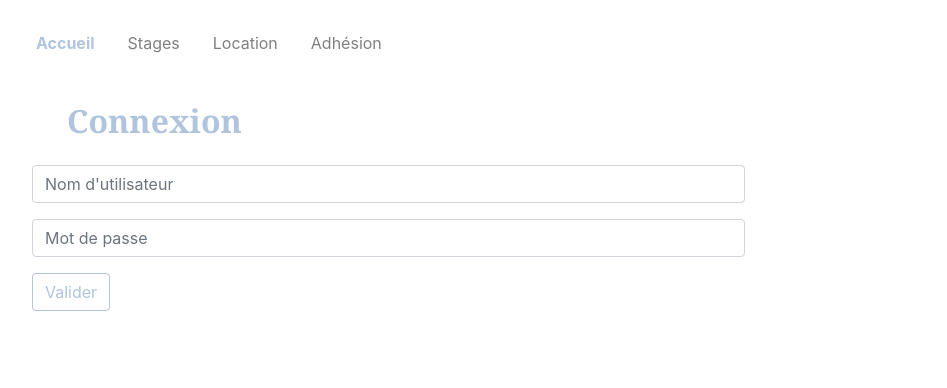
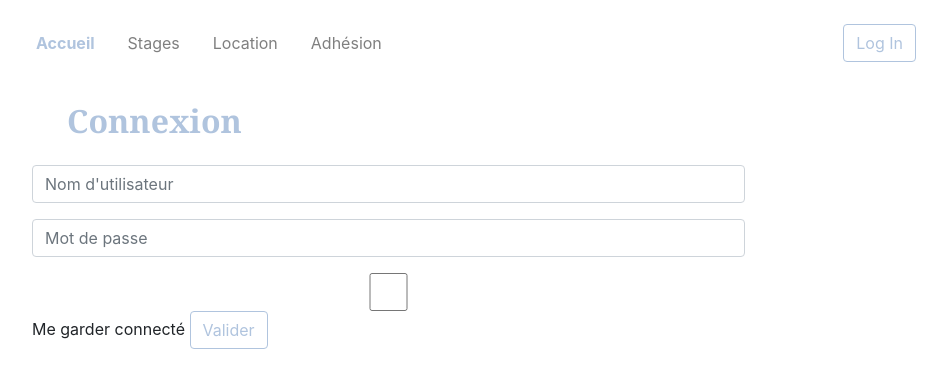
Before and after one commit to andrei-bolkonsky/cnse, a Flask app: page /auth/login in a window 1280 px wide. Shown: the top 388 px of the page, without its empty margins (168-1115 px from the left). Run offline with Flask 2, Linux system fonts and the light colour scheme; some libraries are stand-ins or nearby versions.

Commit message:
Solved login issues

```diff
--- a/app/auth/views.py
+++ b/app/auth/views.py
@@ -2,7 +2,7 @@ from flask import render_template, session, flash, redirect, url_for, request
 from . import auth
 from .forms import LoginForm
 from ..models import User
-from flask_login import login_user
+from flask_login import login_user, logout_user
 
 
 @auth.route('/login', methods=['GET', 'POST'])
@@ -16,9 +16,15 @@ def login():
             login_user(user, form.remember_me.data)
             next = request.args.get('next')
             if next is None or not next.startswith('/'):
-                new = url_for('main.index')
+                next = url_for('main.index')
             return redirect(next)
         flash("Nom d'utilisateur ou mot de passe invalide.")
     return render_template('auth/login.html',
                            form=form,
                            username=session.get('username'))
+
+@auth.route('/logout')
+def logout():
+    logout_user()
+    flash('Vous avez été déconnecté avec succès.')
+    return redirect(url_for('main.index'))
--- a/app/main/views.py
+++ b/app/main/views.py
@@ -1,5 +1,6 @@
 from .weather_utils import get_current_conditions, get_hourly_conditions
-from flask import render_template, session, redirect, url_for, flash
+from flask import render_template, session, redirect, url_for
+from flask_login import login_required
 from .forms import ArticleForm
 from ..models import Post
 from . import main
@@ -14,6 +15,7 @@ def index():
 
 
 @main.route('/test')
+@login_required
 def test():
     data = get_hourly_conditions()
     return render_template('test.html', data=data)
--- a/app/templates/auth/login.html
+++ b/app/templates/auth/login.html
@@ -16,9 +16,9 @@
 			<!--{{ form.password.label }}-->
             {{ form.password(class="form-control") }}
 		</div>
-		<div class="form-group">
-			<button type="submit" class="btn">Valider</button>
-		</div>
+        {{ form.remember_me(class="form-control") }}
+        {{ form.remember_me.label }}
+        <button type="submit" class="btn">Valider</button>
 	</form>
 
 	{% if username %}<h3>Bonjour {{ username }} :)</h3>
--- a/app/templates/base.html
+++ b/app/templates/base.html
@@ -1,6 +1,6 @@
 {% extends "bootstrap/base.html" %}
 
-{% import 'macros.html' as macros %}
+{% import 'macros.html' as macros with context %}
 
 {% block title %}CNSE base page{% endblock %}
 
--- a/app/templates/macros.html
+++ b/app/templates/macros.html
@@ -4,11 +4,12 @@
 
 {% macro render_navbar(int) %}
 	<nav class="navbar navbar-expand-md navbar-light bg-white">
-		<button class="navbar-toggler ml-auto" type="button" data-toggle="collapse" data-target="#navbarNavAltMarkup" aria-controls="navbarNavAltMarkup" aria-expanded="false" aria-label="Toggle navigation">
+		<button class="navbar-toggler ml-auto" type="button" data-toggle="collapse" data-target="#navbarNavAltMarkup"
+                aria-controls="navbarNavAltMarkup" aria-expanded="false" aria-label="Toggle navigation">
 			<span class="navbar-toggler-icon"></span>
 		</button>
 		<div class="collapse navbar-collapse" id="navbarNavAltMarkup">
-			<div class="navbar-nav">
+			<div class="navbar-nav mr-auto">
 				{% set i = 0 %}
 				{% for page_nm in ['Accueil', 'Stages', 'Location', 'Adhésion']%}
 					{% set is_active = False %}
@@ -19,6 +20,12 @@
 					{% set i = i+1 %}
 				{% endfor %}
 			</div>
+            <div class="navbar-nav ml-auto">
+                {%- if current_user.is_authenticated %}
+                <a class="btn" href="{{ url_for('auth.logout') }}">Log Out</a> {% else %}
+                <a class="btn" href="{{ url_for('auth.login') }}">Log In</a>
+                {%- endif %}
+            </div>
 		</div>
 	</nav>
 	{% endmacro %}
```
Also changed, not shown: app/models.py (line endings or trailing spaces).
